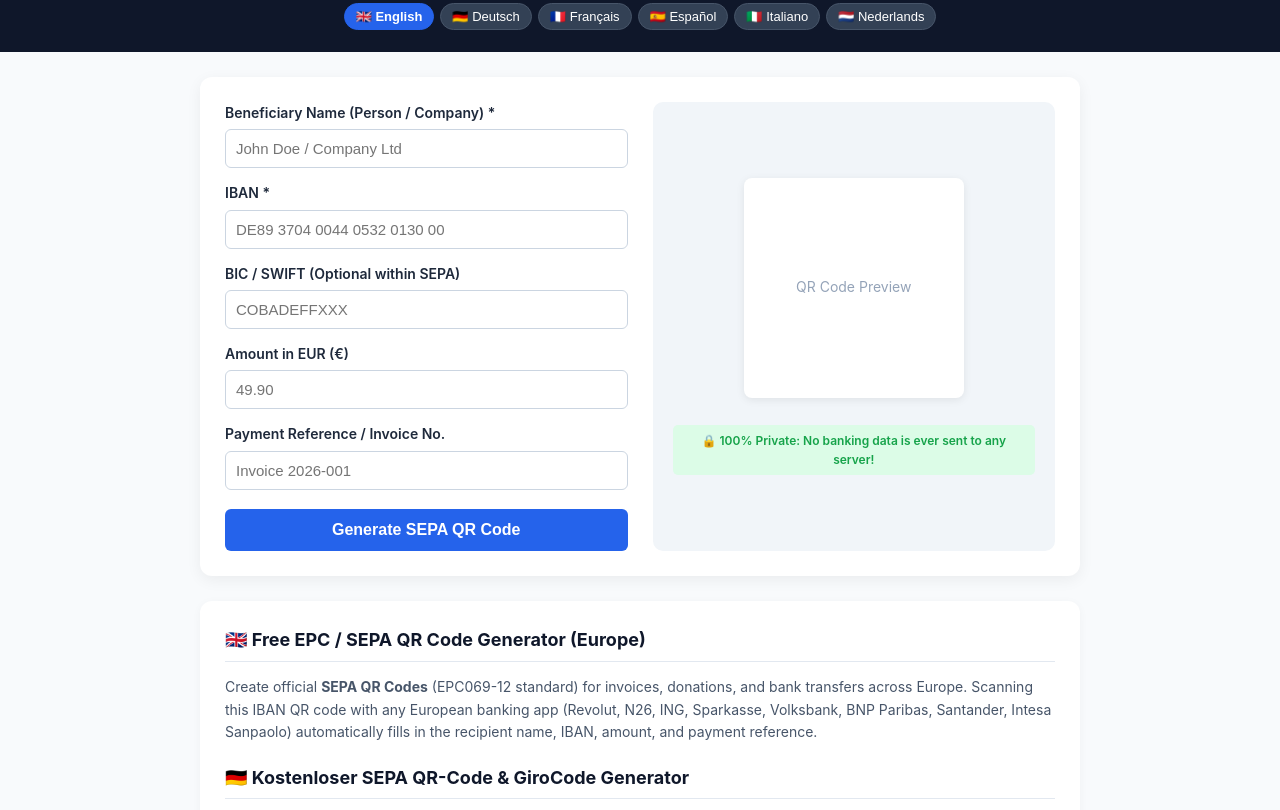
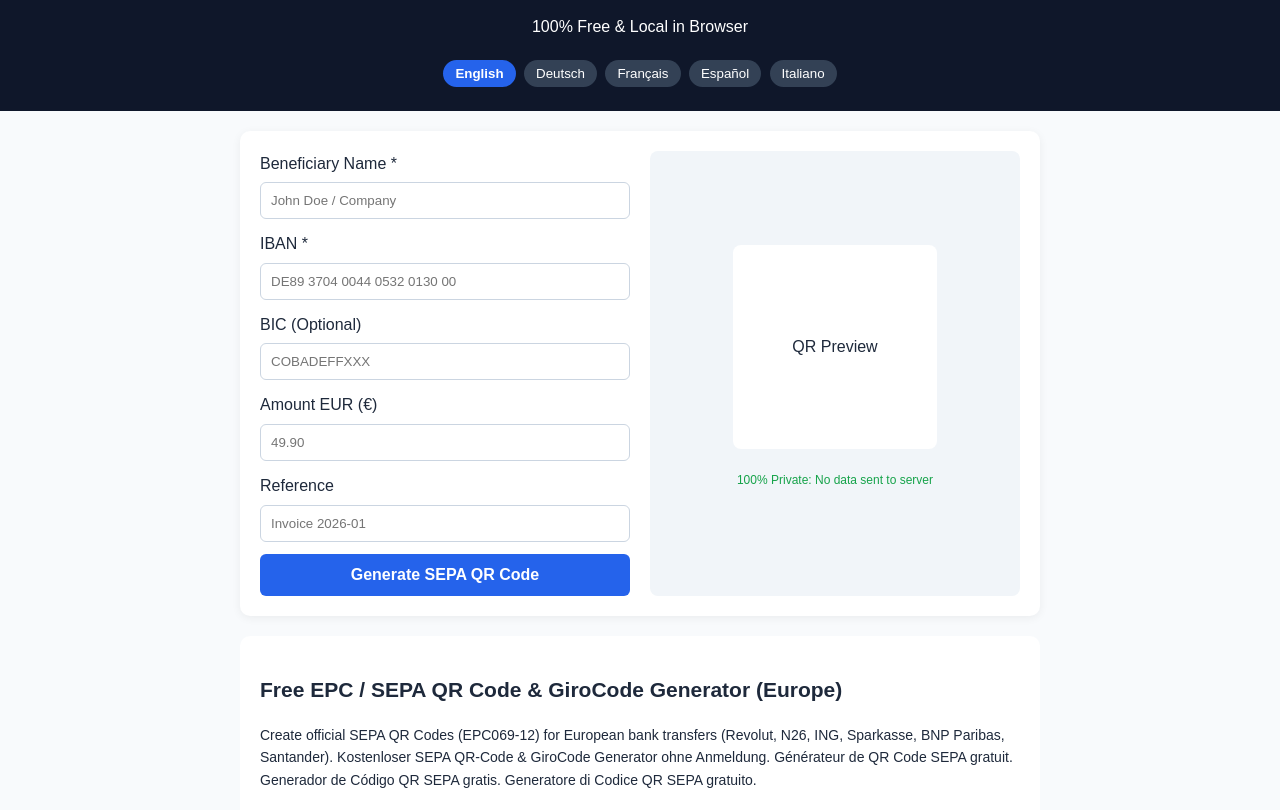
Before and after one commit to digitalboostpro7-maker/digitalboostpro7-maker.github.io, a plain HTML site: page sepa-qr.html in a window 1280 px wide. Shown: the part 100-910 px from the top of the page. Drawn offline with Linux system fonts and the light colour scheme.

Commit message:
Update sepa-qr.html

```diff
--- a/sepa-qr.html
+++ b/sepa-qr.html
@@ -1,162 +1,95 @@
 <!DOCTYPE html>
 <html lang="en">
 <head>
-    <meta name="google-site-verification" content="iVjalkXLvBYutIu_K0eG2R_uotiroyV3b9hk2oXOibk" />
-
 <meta charset="UTF-8">
 <meta name="viewport" content="width=device-width, initial-scale=1.0">
-    <title>Free SEPA QR Code & GiroCode Generator (EPC) - Instant IBAN QR Maker</title>
-    <meta name="description" content="Free online SEPA QR Code & GiroCode generator (EPC069-12). Create instant bank transfer QR codes from IBAN & BIC without signup. Kostenlos, Gratuit, Gratis, Gratuito.">
-    <meta name="keywords" content="SEPA QR code generator, GiroCode erstellen kostenlos, EPC QR code maker, IBAN QR code generator, Générateur QR Code SEPA gratuit, Generador código QR SEPA, Generatore QR Code SEPA, SEPA QR code maken, bank transfer QR code">
-    <meta name="robots" content="index, follow">
+<meta name="google-site-verification" content="iVjalkXLvBYutIu_K0eG2R_uotiroyV3b9hk2oXOibk" />
+<title>Free SEPA QR Code & GiroCode Generator (EPC)</title>
+<meta name="description" content="Free SEPA QR Code & GiroCode generator (EPC069-12). Create bank transfer QR codes from IBAN without signup. Kostenlos, Gratuit, Gratis.">
+<meta name="keywords" content="SEPA QR code generator, GiroCode erstellen kostenlos, EPC QR code maker, IBAN QR code generator, Générateur QR Code SEPA gratuit">
 <link rel="canonical" href="https://github.io">
-
-    <!-- গুগল সার্চ র‍্যাংকিংয়ের জন্য Structured Data (Schema.org) -->
-    <script type="application/ld+json">
-    {
-      "@context": "https://schema.org",
-      "@type": "WebApplication",
-      "name": "Free SEPA QR Code & GiroCode Generator",
-      "url": "https://github.io",
-      "applicationCategory": "FinanceApplication",
-      "operatingSystem": "All",
-      "offers": {
-        "@type": "Offer",
-        "price": "0",
-        "priceCurrency": "EUR"
-      },
-      "description": "Create official EPC SEPA QR Codes and German GiroCodes instantly in your browser without server uploads."
-    }
-    </script>
-
-    <!-- Monetag MultiTag -->
-    <script src="https://quge5.com/88/tag.min.js" data-zone="316750" async data-cfasync="false"></script>
-
-    <!-- QR কোড তৈরির লাইব্রেরি -->
+<script src="https://quge5.com" data-zone="316750" async data-cfasync="false"></script>
 <script src="https://cloudflare.com"></script>
-
 <style>
-        :root { --primary: #0f172a; --accent: #2563eb; --bg: #f8fafc; --card: #ffffff; }
-        body { font-family: -apple-system, BlinkMacSystemFont, "Segoe UI", Roboto, sans-serif; background: var(--bg); color: #1e293b; margin: 0; padding: 0; line-height: 1.6; }
-        header { background: var(--primary); color: #fff; padding: 22px 15px; text-align: center; }
-        header h1 { margin: 0; font-size: 24px; }
-        header p { margin: 6px 0 0; color: #cbd5e1; font-size: 14px; }
-        .lang-switch { margin-top: 14px; display: flex; flex-wrap: wrap; justify-content: center; gap: 6px; }
-        .lang-btn { background: #334155; color: #fff; border: 1px solid #475569; padding: 5px 11px; border-radius: 20px; cursor: pointer; font-size: 13px; transition: 0.2s; }
-        .lang-btn.active { background: var(--accent); border-color: var(--accent); font-weight: bold; }
-        .container { max-width: 880px; margin: 25px auto; padding: 0 15px; }
-        .tool-box { background: var(--card); padding: 25px; border-radius: 12px; box-shadow: 0 4px 15px rgba(0,0,0,0.06); display: grid; grid-template-columns: 1fr 1fr; gap: 25px; }
-        @media (max-width: 720px) { .tool-box { grid-template-columns: 1fr; } }
-        .form-group { margin-bottom: 14px; }
-        label { display: block; font-weight: 600; margin-bottom: 5px; font-size: 14px; }
-        input { width: 100%; padding: 10px; border: 1px solid #cbd5e1; border-radius: 6px; font-size: 15px; box-sizing: border-box; }
-        input:focus { outline: none; border-color: var(--accent); box-shadow: 0 0 0 2px rgba(37,99,235,0.15); }
-        .btn-generate { width: 100%; background: var(--accent); color: #fff; border: none; padding: 12px; font-size: 16px; font-weight: bold; border-radius: 6px; cursor: pointer; margin-top: 5px; }
-        .btn-generate:hover { background: #1d4ed8; }
-        .qr-section { display: flex; flex-direction: column; align-items: center; justify-content: center; background: #f1f5f9; padding: 20px; border-radius: 10px; text-align: center; }
-        #qrcode { background: #fff; padding: 15px; border-radius: 8px; box-shadow: 0 2px 8px rgba(0,0,0,0.08); margin-bottom: 15px; min-height: 190px; min-width: 190px; display: flex; align-items: center; justify-content: center; }
-        .btn-download { background: #16a34a; color: #fff; border: none; padding: 11px 22px; font-size: 15px; font-weight: bold; border-radius: 6px; cursor: pointer; display: none; }
-        .btn-download:hover { background: #15803d; }
-        .privacy-badge { font-size: 12px; color: #16a34a; background: #dcfce7; padding: 6px 10px; border-radius: 5px; margin-top: 12px; font-weight: 600; }
-        .seo-article { background: var(--card); padding: 25px; border-radius: 12px; margin-top: 25px; box-shadow: 0 2px 10px rgba(0,0,0,0.04); }
-        .seo-article h2 { color: var(--primary); font-size: 18px; margin-top: 20px; border-bottom: 1px solid #e2e8f0; padding-bottom: 6px; }
-        .seo-article h2:first-child { margin-top: 0; }
-        .seo-article p { font-size: 14px; color: #475569; }
-        footer { text-align: center; padding: 25px 15px; color: #64748b; font-size: 13px; }
-        footer a { color: #2563eb; text-decoration: none; }
+body{font-family:sans-serif;background:#f8fafc;color:#1e293b;margin:0;padding:0;line-height:1.6}
+header{background:#0f172a;color:#fff;padding:20px 15px;text-align:center}
+.lang-btn{background:#334155;color:#fff;border:none;padding:6px 12px;margin:4px 2px;border-radius:15px;cursor:pointer}
+.lang-btn.active{background:#2563eb;font-weight:bold}
+.container{max-width:800px;margin:20px auto;padding:0 15px}
+.box{background:#fff;padding:20px;border-radius:10px;box-shadow:0 2px 10px rgba(0,0,0,0.06);display:grid;grid-template-columns:1fr 1fr;gap:20px}
+@media(max-width:700px){.box{grid-template-columns:1fr}}
+input{width:100%;padding:10px;margin:6px 0 12px;border:1px solid #cbd5e1;border-radius:6px;box-sizing:border-box}
+.btn{width:100%;background:#2563eb;color:#fff;border:none;padding:12px;font-size:16px;font-weight:bold;border-radius:6px;cursor:pointer}
+.qr-area{background:#f1f5f9;padding:20px;border-radius:8px;text-align:center;display:flex;flex-direction:column;align-items:center;justify-content:center}
+#qrcode{background:#fff;padding:12px;border-radius:8px;margin-bottom:12px;min-height:180px;min-width:180px;display:flex;align-items:center;justify-content:center}
+.dl-btn{background:#16a34a;color:#fff;border:none;padding:10px 20px;font-weight:bold;border-radius:6px;cursor:pointer;display:none}
+.seo{background:#fff;padding:20px;border-radius:10px;margin-top:20px;font-size:14px}
 </style>
 </head>
 <body>
-
 <header>
-    <h1 id="title">Free SEPA QR Code & GiroCode Generator</h1>
-    <p id="subtitle">Instant, 100% Free & Local in Your Browser (GDPR Compliant)</p>
-    <div class="lang-switch">
-        <button class="lang-btn active" id="btn-en" onclick="setLang('en')">🇬🇧 English</button>
-        <button class="lang-btn" id="btn-de" onclick="setLang('de')">🇩🇪 Deutsch</button>
-        <button class="lang-btn" id="btn-fr" onclick="setLang('fr')">🇫🇷 Français</button>
-        <button class="lang-btn" id="btn-es" onclick="setLang('es')">🇪🇸 Español</button>
-        <button class="lang-btn" id="btn-it" onclick="setLang('it')">🇮🇹 Italiano</button>
-        <button class="lang-btn" id="btn-nl" onclick="setLang('nl')">🇳🇱 Nederlands</button>
+<h1 id="t1">Free SEPA QR Code & GiroCode Generator</h1>
+<p id="t2">Instant, 100% Free & Local in Your Browser (GDPR Compliant)</p>
+<div>
+<button class="lang-btn active" id="b-en" onclick="setL('en')">English</button>
+<button class="lang-btn" id="b-de" onclick="setL('de')">Deutsch</button>
+<button class="lang-btn" id="b-fr" onclick="setL('fr')">Français</button>
+<button class="lang-btn" id="b-es" onclick="setL('es')">Español</button>
+<button class="lang-btn" id="b-it" onclick="setL('it')">Italiano</button>
 </div>
 </header>
-
 <div class="container">
-    <div class="tool-box">
+<div class="box">
 <div>
-            <div class="form-group">
-                <label id="lbl-name">Beneficiary Name (Person / Company) *</label>
-                <input type="text" id="recipient" placeholder="John Doe / Company Ltd" required>
+<label id="l1">Beneficiary Name *</label>
+<input type="text" id="name" placeholder="John Doe / Company">
+<label id="l2">IBAN *</label>
+<input type="text" id="iban" placeholder="DE89 3704 0044 0532 0130 00">
+<label id="l3">BIC / SWIFT (Optional)</label>
+<input type="text" id="bic" placeholder="COBADEFFXXX">
+<label id="l4">Amount in EUR (€)</label>
+<input type="number" id="amt" step="0.01" placeholder="49.90">
+<label id="l5">Reference / Invoice No.</label>
+<input type="text" id="ref" placeholder="Invoice 2026-01">
+<button class="btn" id="bg" onclick="makeQR()">Generate SEPA QR Code</button>
 </div>
-            <div class="form-group">
-                <label id="lbl-iban">IBAN *</label>
-                <input type="text" id="iban" placeholder="DE89 3704 0044 0532 0130 00" required>
-            </div>
-            <div class="form-group">
-                <label id="lbl-bic">BIC / SWIFT (Optional within SEPA)</label>
-                <input type="text" id="bic" placeholder="COBADEFFXXX">
-            </div>
-            <div class="form-group">
-                <label id="lbl-amount">Amount in EUR (€)</label>
-                <input type="number" id="amount" step="0.01" placeholder="49.90">
-            </div>
-            <div class="form-group">
-                <label id="lbl-ref">Payment Reference / Invoice No.</label>
-                <input type="text" id="reference" placeholder="Invoice 2026-001">
-            </div>
-            <button class="btn-generate" id="btn-gen" onclick="generateSEPA()">Generate SEPA QR Code</button>
-        </div>
-
-        <div class="qr-section">
-            <div id="qrcode"><span style="color:#94a3b8; font-size:14px;" id="qr-placeholder">QR Code Preview</span></div>
-            <button class="btn-download" id="btn-dl" onclick="downloadQR()">Download PNG</button>
-            <div class="privacy-badge" id="privacy-text">🔒 100% Private: No banking data is ever sent to any server!</div>
+<div class="qr-area">
+<div id="qrcode">QR Preview</div>
+<button class="dl-btn" id="bd" onclick="dlQR()">Download PNG</button>
+<p style="font-size:12px;color:#16a34a;margin-top:10px;">100% Private: No data sent to server</p>
 </div>
 </div>
-
-    <!-- গুগল সার্চের জন্য ইউরোপের ৬টি প্রধান ভাষার আর্টিকেল -->
-    <div class="seo-article">
-        <h2>🇬🇧 Free EPC / SEPA QR Code Generator (Europe)</h2>
-        <p>Create official <strong>SEPA QR Codes</strong> (EPC069-12 standard) for invoices, donations, and bank transfers across Europe. Scanning this IBAN QR code with any European banking app (Revolut, N26, ING, Sparkasse, Volksbank, BNP Paribas, Santander, Intesa Sanpaolo) automatically fills in the recipient name, IBAN, amount, and payment reference.</p>
-
-        <h2>🇩🇪 Kostenloser SEPA QR-Code & GiroCode Generator</h2>
-        <p>Erstellen Sie kostenlos und ohne Anmeldung <strong>GiroCodes / SEPA QR-Codes</strong> für Rechnungen und Überweisungen. Alle Daten bleiben zu 100% lokal in Ihrem Browser (DSGVO-konform).</p>
-
-        <h2>🇫🇷 Générateur de QR Code SEPA Gratuit (EPC)</h2>
-        <p>Générez gratuitement un <strong>QR Code SEPA</strong> pour vos factures et virements bancaires. 100% sécurisé et conforme au RGPD, sans inscription.</p>
-
-        <h2>🇪🇸 Generador de Código QR SEPA Gratis</h2>
-        <p>Crea <strong>códigos QR SEPA</strong> gratis y al instante para transferencias bancarias y facturas en euros sin registro y con total privacidad.</p>
-
-        <h2>🇮🇹 Generatore di Codice QR SEPA Gratuito</h2>
-        <p>Genera <strong>codici QR SEPA</strong> gratuitamente per bonifici bancari e fatture in euro. Sicuro al 100% direttamente nel tuo browser.</p>
-
-        <h2>🇳🇱 Gratis SEPA QR Code Generator (EPC)</h2>
-        <p>Maak gratis en direct een <strong>SEPA QR code</strong> aan voor facturen en bankoverschrijvingen in euro's. 100% veilig in uw browser zonder opslag van gegevens.</p>
+<div class="seo">
+<h2>Free EPC / SEPA QR Code & GiroCode Generator (Europe)</h2>
+<p>Create official SEPA QR Codes (EPC069-12) for European bank transfers (Revolut, N26, ING, Sparkasse, BNP Paribas, Santander). Kostenloser SEPA QR-Code & GiroCode Generator ohne Anmeldung. Générateur de QR Code SEPA gratuit. Generador de Código QR SEPA gratis. Generatore di Codice QR SEPA gratuito.</p>
 </div>
 </div>
-
-<footer>
-    &copy; 2026 Free SEPA QR & GiroCode Generator | <a href="index.html">Home</a>
-</footer>
-
 <script>
-    // Monetag Direct Links
-    const DIRECT_LINK_1 = "https://uplcm.com/4/12251489";
-    const DIRECT_LINK_2 = "https://uplcm.com/4/12229404";
-    let genAdShown = false;
-    let dlAdShown = false;
-
-    let currentLang = 'en';
-
-    const translations = {
-        en: {
-            title: "Free SEPA QR Code & GiroCode Generator",
-            subtitle: "Instant, 100% Free & Local in Your Browser (GDPR Compliant)",
-            name: "Beneficiary Name (Person / Company) *",
-            iban: "IBAN *",
-            bic: "BIC / SWIFT (Optional within SEPA)",
-            amount: "Amount in EUR (€)",
-            ref: "Payment Reference / Invoice No.",
-            gen: "Generate SEPA QR Code",
-            dl: "Download PNG",
+const L1="https://uplcm.com",L2="https://uplcm.com";
+let a1=false,a2=false,cur='en';
+const tr={
+en:{t1:"Free SEPA QR Code & GiroCode Generator",t2:"100% Free & Local in Browser",l1:"Beneficiary Name *",l2:"IBAN *",l3:"BIC (Optional)",l4:"Amount EUR (€)",l5:"Reference",bg:"Generate SEPA QR Code",bd:"Download PNG"},
+de:{t1:"Kostenloser SEPA QR-Code & GiroCode Generator",t2:"100% Kostenlos & Lokal (DSGVO)",l1:"Empfängername *",l2:"IBAN *",l3:"BIC (Optional)",l4:"Betrag in EUR (€)",l5:"Verwendungszweck",bg:"QR-Code Erstellen",bd:"PNG Herunterladen"},
+fr:{t1:"Générateur de QR Code SEPA Gratuit",t2:"100% Gratuit & Local (RGPD)",l1:"Nom du bénéficiaire *",l2:"IBAN *",l3:"BIC (Optionnel)",l4:"Montant EUR (€)",l5:"Référence",bg:"Générer le QR Code",bd:"Télécharger PNG"},
+es:{t1:"Generador de Código QR SEPA Gratis",t2:"100% Gratis y Local",l1:"Beneficiario *",l2:"IBAN *",l3:"BIC (Opcional)",l4:"Importe EUR (€)",l5:"Concepto",bg:"Generar Código QR",bd:"Descargar PNG"},
+it:{t1:"Generatore di Codice QR SEPA Gratuito",t2:"100% Gratuito e Locale",l1:"Beneficiario *",l2:"IBAN *",l3:"BIC (Opzionale)",l4:"Importo EUR (€)",l5:"Causale",bg:"Genera Codice QR",bd:"Scarica PNG"}
+};
+function setL(l){if(!tr[l])l='en';cur=l;['en','de','fr','es','it'].forEach(x=>document.getElementById('b-'+x).classList.toggle('active',x===l));const d=tr[l];['t1','t2','l1','l2','l3','l4','l5','bg','bd'].forEach(k=>document.getElementById(k).innerText=d[k]);}
+window.onload=()=>{const u=(navigator.language||'en').slice(0,2).toLowerCase();if(tr[u])setL(u);};
+function makeQR(){
+const n=document.getElementById('name').value.trim(),ib=document.getElementById('iban').value.replace(/\s+/g,'').toUpperCase(),bc=document.getElementById('bic').value.replace(/\s+/g,'').toUpperCase(),av=parseFloat(document.getElementById('amt').value),am=(!isNaN(av)&&av>0)?"EUR"+av.toFixed(2):"",rf=document.getElementById('ref').value.trim();
+if(!n||ib.length<15){alert("Please enter Name & valid IBAN");return;}
+if(!a1){window.open(L1,'_blank');a1=true;}
+const txt=["BCD","002","1","SCT",bc,n.slice(0,70),ib,am,"","",rf.slice(0,140)].join("\n");
+const box=document.getElementById('qrcode');box.innerHTML="";
+new QRCode(box,{text:txt,width:180,height:180});
+document.getElementById('bd').style.display="inline-block";
+}
+function dlQR(){
+if(!a2){window.open(L2,'_blank');a2=true;}
+const img=document.querySelector('#qrcode img');
+if(img){const a=document.createElement('a');a.href=img.src;a.download='SEPA-QR.png';a.click();}
+}
+</script>
+</body>
+</html>
```
Lines whose indentation alone changed are shown as unchanged.
